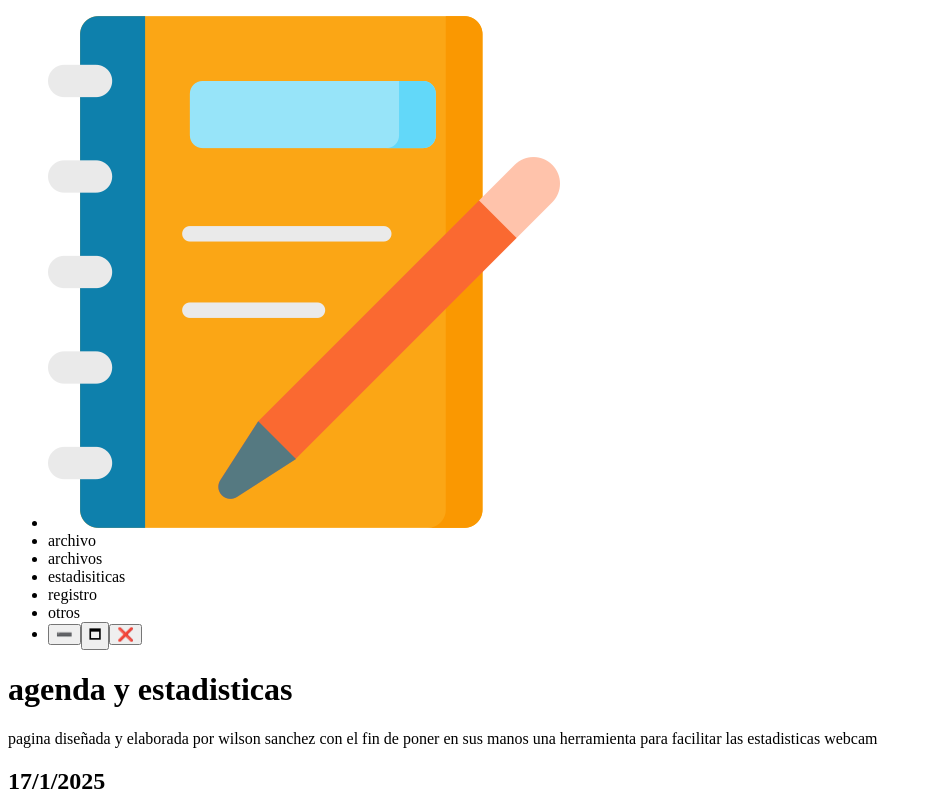
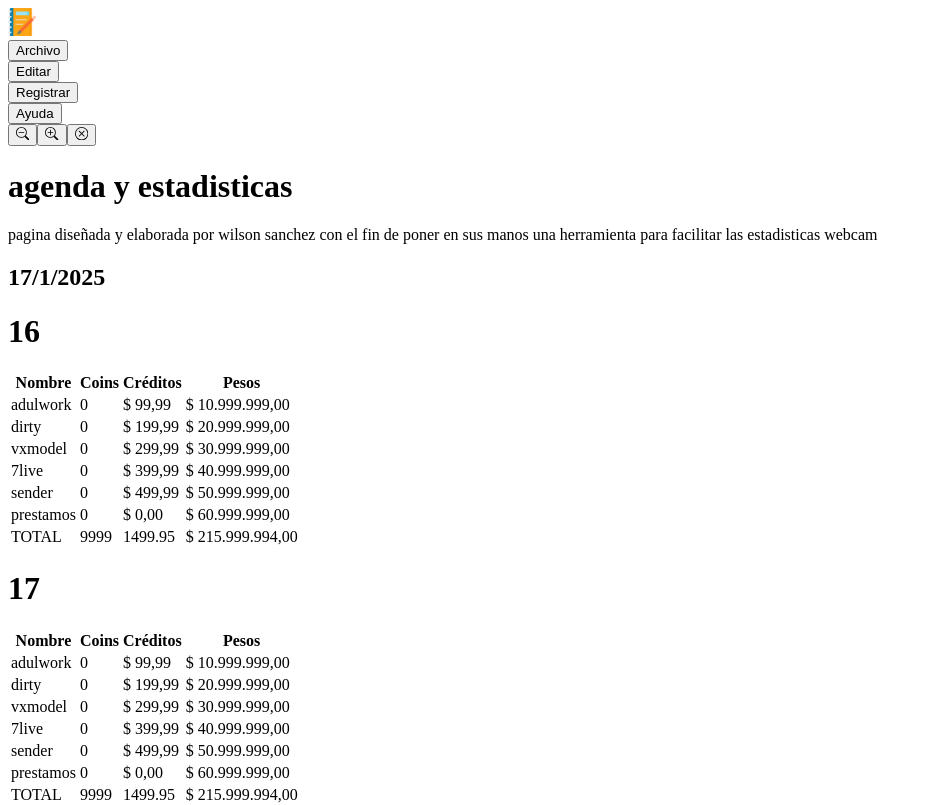
Before and after one commit to WilsonSanFullStack/app-Agenda, a React (Vite) app: page / in a window 1280 px wide. Shown: the top 805 px of the page, without its empty margins (0-932 px from the left). Built offline with nearby package versions, Linux system fonts and the light colour scheme.

Commit message:
se crea navbar como la de vsc

```diff
--- a/src/components/Navbar.jsx
+++ b/src/components/Navbar.jsx
@@ -1,35 +1,99 @@
-import React from "react";
+import React, { useEffect, useRef, useState } from "react";
 import notebook from "../assets/notebook.png";
 import { useNavigate } from "react-router-dom";
+import { BsZoomIn, BsZoomOut, BsXCircle } from "react-icons/bs";
 
 export const Navbar = () => {
   const navigate = useNavigate();
-  // const handleWindowAction =(action) => {
-  //   console.log(action)
-  //   window.Electron.send("Window-action", action)
-  // }
+  const [openMenu, setOpenMenu] = useState(null);
+  const menuRef = useRef(null);
+  const optionMenu = {
+    Archivo: [
+      {name: "opcion 1", path: '/'},
+      {name: "opcion 2", path: '/'},
+      {name: "opcion 3", path: '/'},
+    ],
+    Editar: [
+      {name: "opcion 4", path: '/'},
+    ],
+    Registrar: [
+      {name: "quincena", path: '/register/quincena'},
+      {name: "option 5", path: '/'},
+    ],
+    Ayuda: [
+      {name: "option 6", path: '/'},
+    ]
+  }
+  const listMenu = ["Archivo", "Editar", "Registrar", "Ayuda"];
+  const desplegable = {
+    Archivo: ["option 1", "option 2", "option 3"],
+    Editar: ["option 4"],
+    Registrar: ["quincena", "option 5"],
+    Ayuda: ["option 6"],
+  };
+
+  // Cerrar menú si se hace clic fuera
+  useEffect(() => {
+    const handleClickOutside = (event) => {
+      if (menuRef.current && !menuRef.current.contains(event.target)) {
+        setOpenMenu(null);
+      }
+    };
+    document.addEventListener("mousedown", handleClickOutside);
+    return () => document.removeEventListener("mousedown", handleClickOutside);
+  }, []);
   return (
-    <nav className="flex justify-center items-center">
-      <ul className="bg-gray-950 flex list-none justify-between items-center w-full h-14 text-white px-2">
-        <li>
+    <nav className="flex justify-between bg-slate-900 mover">
+      <div className="p-1">
         <img
           src={notebook}
           alt="logo"
-            className="w-12 h-12"
+          className=" cursor-progress noMover hover:w-10 hover:h-7"
           onClick={() => navigate("/")}
+          width={28}
         />
+      </div>
+      <div className="flex bg-slate-900 p-0.5 space-x-4 relative" ref={menuRef}>
+        {Object.keys(optionMenu).map((menu) => (
+          <div key={menu} className="relative">
+            {/* boton del menu */}
+            <button
+              className="px-4 py-1 hover:bg-slate-800 hover:rounded-lg noMover"
+              onMouseEnter={() => openMenu && setOpenMenu(menu)} // Cambia al pasar el mouse
+              onClick={() => setOpenMenu(openMenu === menu ? null : menu)}
+            >
+              {menu}
+            </button>
+            {/* menu deplegable */}
+            {openMenu === menu && (
+              <div className="absolute left-0 mt-1 w-24 bg-slate-950 shadow-lg rounded-md border border-slate-500">
+                <ul>
+                  {optionMenu[menu].map((option) => (
+                    <li
+                      key={option.name}
+                      className="px-4 py-2 hover:bg-slate-700 cursor-pointer"
+                      onClick={() => {setOpenMenu(null); navigate(option.path)}}
+                    >
+                      {option.name}
                     </li>
-        <li>archivo</li>
-        <li>archivos</li>
-        <li>estadisiticas</li>
-        <li onClick={() => navigate("/register/quincena")}>registro</li>
-        <li>otros</li>
-        <li>
-        <button onClick={() => window.Electron.minimize()}>➖</button>
-  <button onClick={() => window.Electron.maximize()}>🗖</button>
-  <button onClick={() => window.Electron.close()}>❌</button>
-        </li>
+                  ))}
                 </ul>
+              </div>
+            )}
+          </div>
+        ))}
+      </div>
+      <div className="w-fit p-1">
+        <button onClick={() => window.Electron.minimize()} className="p-1 hover:bg-slate-500 hover:rounded-md">
+          <BsZoomOut className="text-lg cursor-zoom-out noMover " />
+        </button>
+        <button onClick={() => window.Electron.maximize()} className="p-1 hover:bg-slate-500 hover:rounded-md">
+          <BsZoomIn className="text-lg cursor-zoom-in noMover" />
+        </button>
+        <button onClick={() => window.Electron.close()} className="p-1 hover:bg-slate-500 hover:rounded-md">
+          <BsXCircle className="text-lg cursor-pointer noMover" />
+        </button>
+      </div>
     </nav>
   );
 };
--- a/src/index.css
+++ b/src/index.css
@@ -3,6 +3,14 @@
 
 :root {
   @apply bg-black text-white;
+}
+.mover {
+  cursor: pointer;
+  user-select: none; /* Evita que se seleccione el texto */
+  -webkit-app-region: drag; /* Permite arrastrar la ventana */
+}
+.noMover {
+  -webkit-app-region: no-drag; /* Permite arrastrar la ventana */
 }
 .react-calendar {
   background: black;
```
Also changed, not shown: 1 other file (tests, documents, lock files or other folders). Lines whose indentation alone changed are shown as unchanged.
